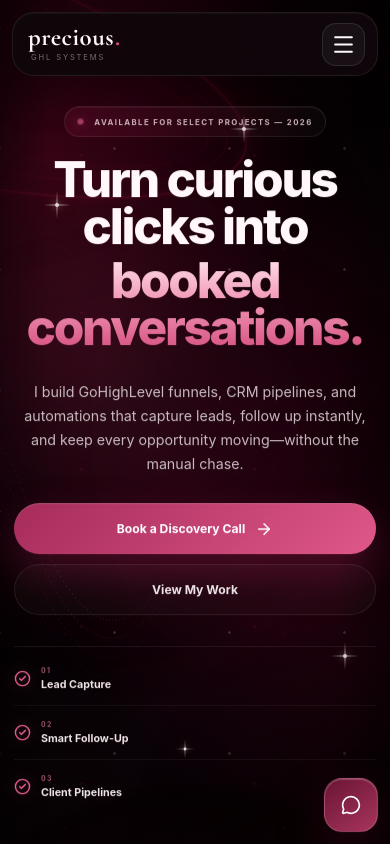
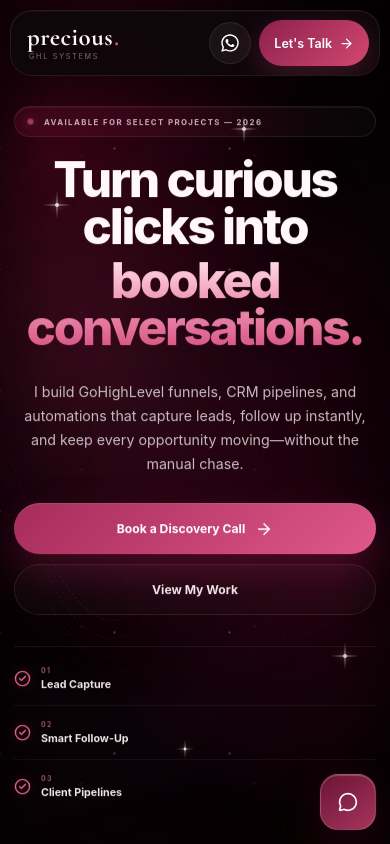
Before and after one commit to preciousbadilla3-collab/precious-portfolio, a React (Vite) app: page / in a window 390 px wide. Shown: the top 844 px of the page. Built offline with nearby package versions, Linux system fonts and the light colour scheme.

Commit message:
Fix mobile viewport navbar and chat

```diff
--- a/index.html
+++ b/index.html
@@ -3,7 +3,7 @@
   <head>
     <meta charset="UTF-8" />
     <link rel="icon" type="image/svg+xml" href="/favicon.svg" />
-    <meta name="viewport" content="width=device-width, initial-scale=1.0" />
+    <meta name="viewport" content="width=device-width, initial-scale=1, viewport-fit=cover" />
     <title>precious-portfolio</title>
   </head>
   <body>
--- /dev/null
+++ b/src/ViewportFixes.css
@@ -0,0 +1,318 @@
+/* =========================================================
+   VIEWPORT-SAFE MOBILE / TOUCH OVERRIDES
+   Imported last. These rules intentionally win over the
+   original decorative and component CSS.
+========================================================= */
+
+html,
+body{
+  width:100%;
+  max-width:100%;
+  min-width:0;
+  overflow-x:hidden !important;
+  overscroll-behavior-x:none;
+}
+
+#root{
+  width:100%;
+  max-width:100%;
+  min-width:0;
+  overflow-x:clip;
+}
+
+main,
+main > section{
+  width:100%;
+  max-width:100%;
+  min-width:0;
+}
+
+/* Keep the chat trigger attached to the real viewport on every device. */
+.chat-toggle{
+  position:fixed !important;
+  top:auto !important;
+  left:auto !important;
+  right:18px !important;
+  bottom:calc(18px + env(safe-area-inset-bottom, 0px)) !important;
+  margin:0 !important;
+  opacity:1;
+  visibility:visible;
+  transform:none;
+  z-index:2147483000 !important;
+}
+
+.chat-window{
+  position:fixed !important;
+  z-index:2147482999 !important;
+}
+
+/* JavaScript adds .touch-device, so these rules still work when an
+   in-app browser reports an unusual CSS viewport width. */
+html.touch-device,
+html.touch-device body{
+  width:100%;
+  max-width:100%;
+  overflow-x:hidden !important;
+}
+
+html.touch-device #root{
+  width:100%;
+  max-width:100%;
+  overflow-x:clip;
+}
+
+html.touch-device main,
+html.touch-device main > section,
+html.touch-device main > section > :not([class*="background"]){
+  width:100%;
+  max-width:100%;
+  min-width:0;
+}
+
+html.touch-device main > section{
+  overflow-x:clip;
+}
+
+/* =========================================================
+   PHONE / TOUCH NAVBAR — logo + WhatsApp + Let's Talk only
+========================================================= */
+
+@media(max-width:980px), (pointer:coarse){
+  .navbar{
+    top:10px !important;
+    left:10px !important;
+    right:10px !important;
+
+    width:auto !important;
+    max-width:calc(100vw - 20px) !important;
+    height:66px !important;
+
+    margin:0 !important;
+    padding:0 10px 0 16px !important;
+
+    transform:none !important;
+
+    display:flex !important;
+    align-items:center !important;
+    justify-content:space-between !important;
+    gap:8px !important;
+
+    overflow:hidden;
+    border-radius:22px !important;
+    box-sizing:border-box;
+  }
+
+  .nav-center,
+  .mobile-menu-btn,
+  .mobile-menu-cta{
+    display:none !important;
+  }
+
+  .logo{
+    min-width:0 !important;
+    width:auto !important;
+    max-width:118px !important;
+    flex:0 1 118px !important;
+    overflow:hidden;
+  }
+
+  .logo-main{
+    font-size:1.55rem !important;
+    line-height:.9 !important;
+    white-space:nowrap;
+  }
+
+  .logo-sub{
+    margin-top:5px !important;
+    padding-left:2px !important;
+    font-size:.45rem !important;
+    letter-spacing:1.75px !important;
+    white-space:nowrap;
+  }
+
+  .logo::after{
+    display:none !important;
+  }
+
+  .nav-actions{
+    min-width:0;
+    flex:0 0 auto;
+    display:flex !important;
+    align-items:center !important;
+    gap:8px !important;
+  }
+
+  .whatsapp-btn{
+    width:42px !important;
+    height:42px !important;
+    flex:0 0 42px !important;
+    display:flex !important;
+    border-radius:50% !important;
+  }
+
+  .talk-btn{
+    min-width:0 !important;
+    height:46px !important;
+    padding:0 15px !important;
+    flex:0 0 auto !important;
+    display:flex !important;
+    align-items:center !important;
+    justify-content:center !important;
+    gap:7px !important;
+    border-radius:999px !important;
+    font-size:.78rem !important;
+    white-space:nowrap;
+  }
+
+  .talk-btn svg{
+    width:15px;
+    height:15px;
+    flex-shrink:0;
+  }
+}
+
+@media(max-width:355px){
+  .navbar{
+    left:7px !important;
+    right:7px !important;
+    max-width:calc(100vw - 14px) !important;
+    padding-left:12px !important;
+    padding-right:8px !important;
+    gap:5px !important;
+  }
+
+  .logo{
+    max-width:103px !important;
+    flex-basis:103px !important;
+  }
+
+  .logo-main{
+    font-size:1.37rem !important;
+  }
+
+  .logo-sub{
+    font-size:.4rem !important;
+    letter-spacing:1.4px !important;
+  }
+
+  .nav-actions{
+    gap:6px !important;
+  }
+
+  .whatsapp-btn{
+    width:39px !important;
+    height:39px !important;
+    flex-basis:39px !important;
+  }
+
+  .talk-btn{
+    height:43px !important;
+    padding:0 12px !important;
+    font-size:.72rem !important;
+  }
+}
+
+/* =========================================================
+   TOUCH HERO — always fit inside the visible screen
+========================================================= */
+
+@media(max-width:760px), (pointer:coarse){
+  .hero,
+  .hero.hero-redesign{
+    width:calc(100% - 28px) !important;
+    max-width:calc(100% - 28px) !important;
+    min-width:0 !important;
+    margin-left:auto !important;
+    margin-right:auto !important;
+    padding-left:0 !important;
+    padding-right:0 !important;
+    overflow:visible;
+  }
+
+  .hero-left,
+  .hero-copy,
+  .hero-actions,
+  .hero-capabilities,
+  .hero-status,
+  .hero-summary,
+  .hero-headline{
+    width:100% !important;
+    max-width:100% !important;
+    min-width:0 !important;
+  }
+
+  .hero-headline{
+    overflow-wrap:normal;
+    word-break:normal;
+  }
+
+  .hero-primary-button,
+  .hero-secondary-button{
+    width:100% !important;
+    max-width:100% !important;
+  }
+
+  .hero-capability{
+    width:100% !important;
+    max-width:100% !important;
+    min-width:0 !important;
+  }
+
+  /* Decorative layers may be visually wide, but must never expand the page. */
+  .site-atmosphere,
+  .hero-atmosphere,
+  .about-background,
+  [class*="aurora"],
+  [class*="ribbon"],
+  [class*="dust"],
+  [class*="wave"]{
+    max-width:100vw !important;
+    overflow:hidden !important;
+    pointer-events:none !important;
+  }
+
+  .flow-marquee,
+  .about-marquee{
+    width:100% !important;
+    max-width:100% !important;
+    margin-left:0 !important;
+    margin-right:0 !important;
+  }
+}
+
+/* =========================================================
+   CHAT — visible immediately in the lower-right corner
+========================================================= */
+
+@media(max-width:760px), (pointer:coarse){
+  .chat-toggle{
+    right:14px !important;
+    bottom:calc(14px + env(safe-area-inset-bottom, 0px)) !important;
+    width:56px !important;
+    height:56px !important;
+    display:flex !important;
+    border-radius:18px !important;
+    opacity:1 !important;
+    visibility:visible !important;
+    pointer-events:auto !important;
+    transform:none !important;
+  }
+
+  .chat-toggle.active{
+    opacity:0 !important;
+    visibility:hidden !important;
+    pointer-events:none !important;
+  }
+
+  .chat-window{
+    top:calc(82px + env(safe-area-inset-top, 0px)) !important;
+    left:10px !important;
+    right:10px !important;
+    bottom:calc(10px + env(safe-area-inset-bottom, 0px)) !important;
+    width:auto !important;
+    max-width:none !important;
+    height:auto !important;
+    max-height:none !important;
+    margin:0 !important;
+  }
+}
--- a/src/components/FloatingChat.jsx
+++ b/src/components/FloatingChat.jsx
@@ -1,4 +1,5 @@
 import { useEffect, useRef, useState } from "react";
+import { createPortal } from "react-dom";
 import {
   ArrowUpRight,
   Calendar,
@@ -381,7 +382,7 @@ Thank you!`
     }
   };
 
-  return (
+  return createPortal(
     <>
       <button
         type="button"
@@ -583,7 +584,8 @@ Thank you!`
         </div>
 
       </aside>
-    </>
+    </>,
+    document.body
   );
 }
 
--- a/src/components/Navbar.jsx
+++ b/src/components/Navbar.jsx
@@ -1,6 +1,5 @@
-import { useEffect, useState } from "react";
 import "./Navbar.css";
-import { ArrowRight, Menu, X } from "lucide-react";
+import { ArrowRight } from "lucide-react";
 import { FaWhatsapp } from "react-icons/fa";
 
 const links = [
@@ -13,53 +12,21 @@ const links = [
 ];
 
 function Navbar() {
-  const [menuOpen, setMenuOpen] = useState(false);
-
-  useEffect(() => {
-    const closeOnResize = () => {
-      if (window.innerWidth > 980) setMenuOpen(false);
-    };
-
-    const closeOnEscape = (event) => {
-      if (event.key === "Escape") setMenuOpen(false);
-    };
-
-    window.addEventListener("resize", closeOnResize);
-    document.addEventListener("keydown", closeOnEscape);
-
-    return () => {
-      window.removeEventListener("resize", closeOnResize);
-      document.removeEventListener("keydown", closeOnEscape);
-    };
-  }, []);
-
-  const closeMenu = () => setMenuOpen(false);
-
   return (
-    <header className={`navbar ${menuOpen ? "menu-open" : ""}`}>
-      <a href="#hero" className="logo" onClick={closeMenu}>
+    <header className="navbar">
+      <a href="#hero" className="logo">
         <span className="logo-main">
           precious<span className="logo-dot">.</span>
         </span>
-
         <span className="logo-sub">ghl systems</span>
       </a>
 
-      <nav className={`nav-center ${menuOpen ? "mobile-open" : ""}`}>
+      <nav className="nav-center" aria-label="Primary navigation">
         {links.map(([href, label]) => (
-          <a key={href} href={href} onClick={closeMenu}>
+          <a key={href} href={href}>
             {label}
           </a>
         ))}
-
-        <a
-          href="#contact"
-          className="mobile-menu-cta"
-          onClick={closeMenu}
-        >
-          Let's Talk
-          <ArrowRight size={17} />
-        </a>
       </nav>
 
       <div className="nav-actions">
@@ -74,19 +41,9 @@ function Navbar() {
         </a>
 
         <a href="#contact" className="talk-btn">
-          Let's Talk
+          <span>Let's Talk</span>
           <ArrowRight size={17} />
         </a>
-
-        <button
-          type="button"
-          className="mobile-menu-btn"
-          onClick={() => setMenuOpen((current) => !current)}
-          aria-label={menuOpen ? "Close navigation menu" : "Open navigation menu"}
-          aria-expanded={menuOpen}
-        >
-          {menuOpen ? <X size={24} /> : <Menu size={25} />}
-        </button>
       </div>
     </header>
   );
--- a/src/main.jsx
+++ b/src/main.jsx
@@ -6,9 +6,20 @@ import "./design-system.css";
 
 import App from "./App.jsx";
 
-/* Import last so it overrides section backgrounds */
+/* Import last so these files can safely override component styling. */
 import "./SiteFlow.css";
 import "./MobileOptimizations.css";
+import "./ViewportFixes.css";
+
+const isTouchDevice =
+  typeof navigator !== "undefined" &&
+  (navigator.maxTouchPoints > 0 ||
+    window.matchMedia("(pointer: coarse)").matches);
+
+document.documentElement.classList.toggle(
+  "touch-device",
+  isTouchDevice
+);
 
 createRoot(document.getElementById("root")).render(
   <StrictMode>
```
